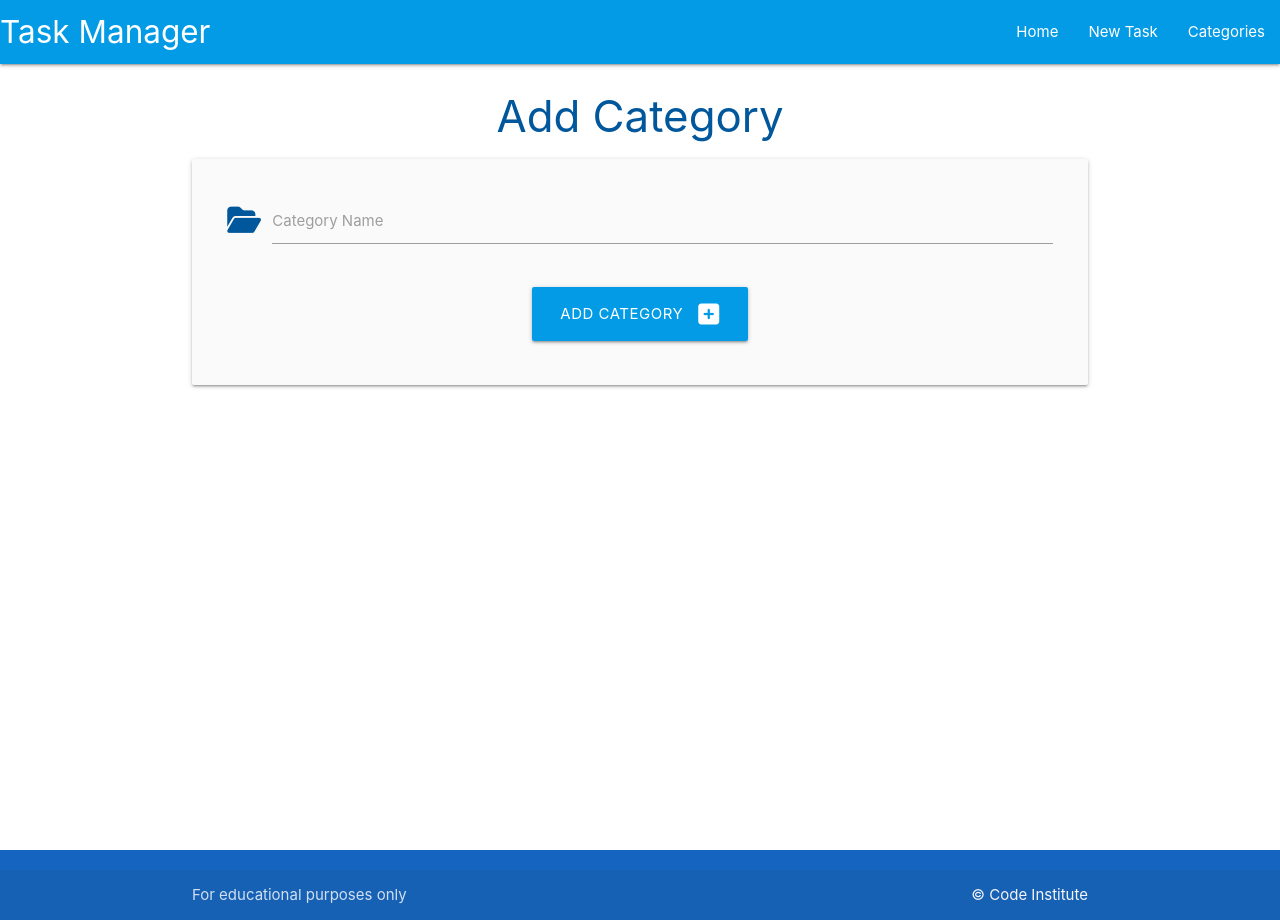
After one commit to firefox35/flask-sqlalchemy-task-manager, a Flask app: page /add_category in a window 1280 px wide. The commit adds this page. Run offline with Flask 2, Linux system fonts and the light colour scheme.

Commit message:
Add category to categories page

```diff
--- a/taskmanager/routes.py
+++ b/taskmanager/routes.py
@@ -1,4 +1,4 @@
-from flask import render_template
+from flask import render_template, request, redirect, url_for
 from taskmanager import app, db
 from taskmanager.models import Category, Task
 
@@ -6,3 +6,18 @@ from taskmanager.models import Category, Task
 @app.route("/")
 def home():
     return render_template("tasks.html")
+
+
+@app.route("/categories")
+def categories():
+    return render_template("categories.html")
+
+
+@app.route("/add_category", methods=["GET", "POST"])
+def add_category():
+    if request.method == "POST":
+        category = Category(category_name=request.form.get("category_name"))
+        db.session.add(category)
+        db.session.commit()
+        return redirect(url_for('categories'))
+    return render_template("add_category.html")
--- /dev/null
+++ b/taskmanager/templates/add_category.html
@@ -0,0 +1,27 @@
+{% extends "base.html" %}
+{% block content %}
+
+<h3 class="light-blue-text text-darken-4 center-align">Add Category</h3>
+
+<div class="row card-panel grey lighten-5">
+    <form class="col s12" method="POST" action="{{ url_for('add_category') }}">
+        <!-- category_name -->
+        <div class="row">
+            <div class="input-field col s12">
+                <i class="fas fa-folder-open prefix light-blue-text text-darken-4"></i>
+                <input id="category_name" name="category_name" minlength="3" maxlength="25"  type="text" class="validate">
+                <label for="category_name">Category Name</label>
+            </div>
+        </div>
+        <!-- category_name -->
+        <div class="row">
+            <div class="col s12 center-align">
+                <button type="submit" class="btn-large light-blue darken-1">
+                    Add Category <i class="fas fa-plus-square right"></i>
+                </button>
+            </div>
+        </div>
+    </form>
+</div>
+
+{% endblock %}
--- a/taskmanager/templates/base.html
+++ b/taskmanager/templates/base.html
@@ -1,28 +1,40 @@
 <!DOCTYPE html>
 <html lang="en">
   <head>
-    <meta charset="UTF-8">
-    <meta http-equiv="X-UA-Compatible" content="IE=edge">
-    <meta name="viewport" content="width=device-width, initial-scale=1.0">
-    <link rel="stylesheet" href="https://cdnjs.cloudflare.com/ajax/libs/font-awesome/6.4.2/css/all.min.css"
+    <meta charset="UTF-8" />
+    <meta http-equiv="X-UA-Compatible" content="IE=edge" />
+    <meta name="viewport" content="width=device-width, initial-scale=1.0" />
+    <link
+      rel="stylesheet"
+      href="https://cdnjs.cloudflare.com/ajax/libs/font-awesome/6.4.2/css/all.min.css"
       integrity="sha512-z3gLpd7yknf1YoNbCzqRKc4qyor8gaKU1qmn+CShxbuBusANI9QpRohGBreCFkKxLhei6S9CQXFEbbKuqLg0DA=="
-        crossorigin="anonymous" referrerpolicy="no-referrer" />
-    <link rel="stylesheet" href="https://cdnjs.cloudflare.com/ajax/libs/materialize/1.0.0/css/materialize.min.css">
-    <link rel="stylesheet" href="{{ url_for('static', filename='css/style.css') }}" type="text/css">
+      crossorigin="anonymous"
+      referrerpolicy="no-referrer"
+    />
+    <link
+      rel="stylesheet"
+      href="https://cdnjs.cloudflare.com/ajax/libs/materialize/1.0.0/css/materialize.min.css"
+    />
+    <link
+      rel="stylesheet"
+      href="{{ url_for('static', filename='css/style.css') }}"
+      type="text/css"
+    />
     <title>Task Manager</title>
   </head>
   <body>
-
     <header>
       <!-- top navabar-->
       <nav class="light-blue darken-1">
         <div class="nav-wrapper">
           <a href="{{ url_for('home') }}" class="brand-logo">Task Manager</a>
-                <a href="#" data-target="mobile-demo" class="sidenav-trigger"><i class="fas fa-bars"></i></a>
+          <a href="#" data-target="mobile-demo" class="sidenav-trigger"
+            ><i class="fas fa-bars"></i
+          ></a>
           <ul class="right hide-on-med-and-down">
             <li><a href="{{ url_for('home') }}">Home</a></li>
             <li><a href="">New Task</a></li>
-                    <li><a href="">Category</a></li>
+            <li><a href="{{ url_for('categories') }}">Categories</a></li>
           </ul>
         </div>
       </nav>
@@ -31,26 +43,27 @@
       <ul class="sidenav" id="mobile-demo">
         <li><a href="{{ url_for('home') }}">Home</a></li>
         <li><a href="">New Task</a></li>
-            <li><a href="">Category</a></li>
+        <li><a href="{{ url_for('categories') }}">Categories</a></li>
       </ul>
     </header>
 
-   <main class="container">
-     {% block content %}
-     {% endblock %}
-   </main>
+    <main class="container">{% block content %} {% endblock %}</main>
 
     <footer class="page-footer blue darken-3">
       <div class="footer-copyright">
         <div class="container">
           For educational purposes only
-                <a class="grey-text text-lighten-4 right" href="https://codeinstitute.net" target="_blank">&copy; Code Institute</a>
+          <a
+            class="grey-text text-lighten-4 right"
+            href="https://codeinstitute.net"
+            target="_blank"
+            >&copy; Code Institute</a
+          >
         </div>
       </div>
     </footer>
 
     <script src="https://cdnjs.cloudflare.com/ajax/libs/materialize/1.0.0/js/materialize.min.js"></script>
     <script src="{{ url_for('static', filename='js/script.js') }}"></script>
-
   </body>
 </html>
```
Also changed, not shown: taskmanager/templates/categories.html (added, +13 -0 lines). Lines whose indentation alone changed are shown as unchanged.
